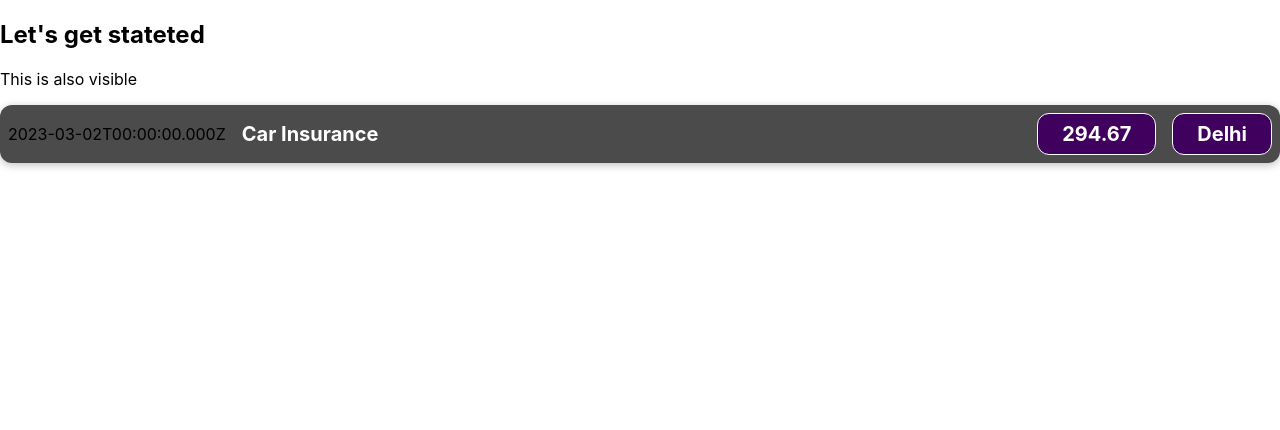
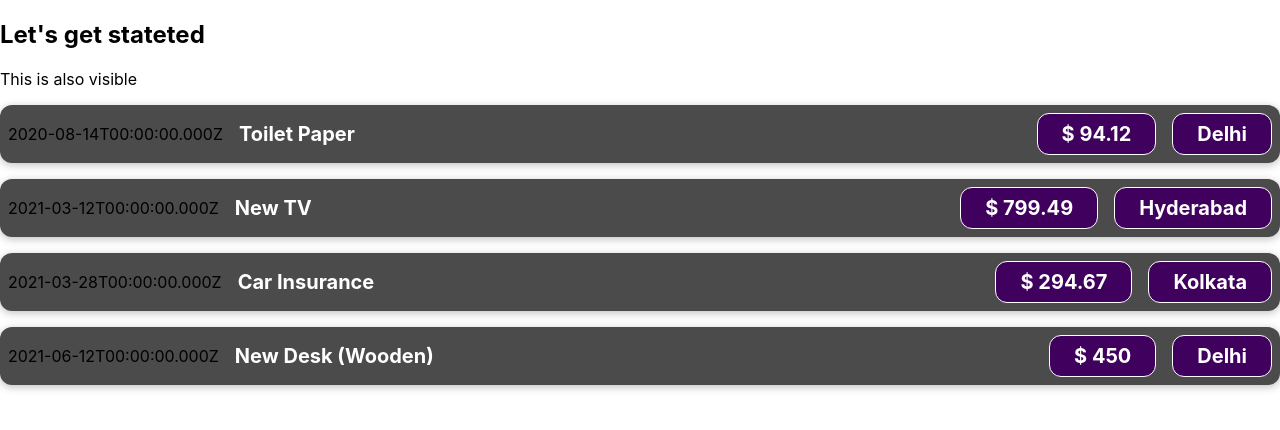
Before and after one commit to PakeezaFatma/react-complete-guide, a React (Create React App) app: page / in a window 1280 px wide. Shown: the top 430 px of the page. Built offline with nearby package versions, Linux system fonts and the light colour scheme.

Commit message:
UsingForLoopMap

```diff
--- a/src/App.js
+++ b/src/App.js
@@ -2,11 +2,55 @@
 import ExpenseItem from './component/ExpenseItem';
 
 function App() {
+  const expenses = [
+    {
+      id: 'e1',
+      title: 'Toilet Paper',
+      amount: 94.12,
+      date: new Date(2020, 7, 14),
+      expenditure:'Delhi'
+    },
+    { id: 'e2', title: 'New TV',
+    amount: 799.49,
+    date: new Date(2021, 2, 12),
+    expenditure:'Hyderabad'
+  },
+
+    {
+      id: 'e3',
+      title: 'Car Insurance',
+      amount: 294.67,
+      date: new Date(2021, 2, 28),
+      expenditure:'Kolkata'
+    },
+    {
+      id: 'e4',
+      title: 'New Desk (Wooden)',
+      amount: 450,
+      date: new Date(2021, 5, 12),
+      expenditure:'Delhi'
+    },
+  ];
+
   return (
     <div >
       <h2> Let's get stateted</h2>
       <p>This is also visible</p>
-      <ExpenseItem></ExpenseItem>
+
+      {
+        expenses.map(expense =>(
+          <ExpenseItem
+        title={expense.title}
+        amount={expense.amount}
+        date={expense.date}
+        expenditure={expense.expenditure}
+        >
+           </ExpenseItem>
+        ))
+
+      }
+
+
     </div>
   );
 }
--- a/src/component/ExpenseItem.js
+++ b/src/component/ExpenseItem.js
@@ -1,18 +1,15 @@
 import './ExpenseItem.css';
 
-function ExpenseItem()
+function ExpenseItem(props)
 {
-    const expenseDate = new Date(2023,2,2);
-    const expenseTitle = 'Car Insurance';
-    const expenseAmount = 294.67
-    const expenditure='Delhi'
+
     return (
         <div className="expense-item">
-            <div>{expenseDate.toISOString()}</div>
+            <div>{props.date.toISOString()}</div>
             <div className="expense-item__description">
-                <h2>{expenseTitle}</h2>
-                <div className="expense-item__price">{expenseAmount}</div>
-                <div className='expense-item__price'>{expenditure}</div>
+                <h2>{props.title}</h2>
+                <div className="expense-item__price">$ {props.amount}</div>
+                <div className='expense-item__price'>{props.expenditure}</div>
             </div>
 
         </div>
```
